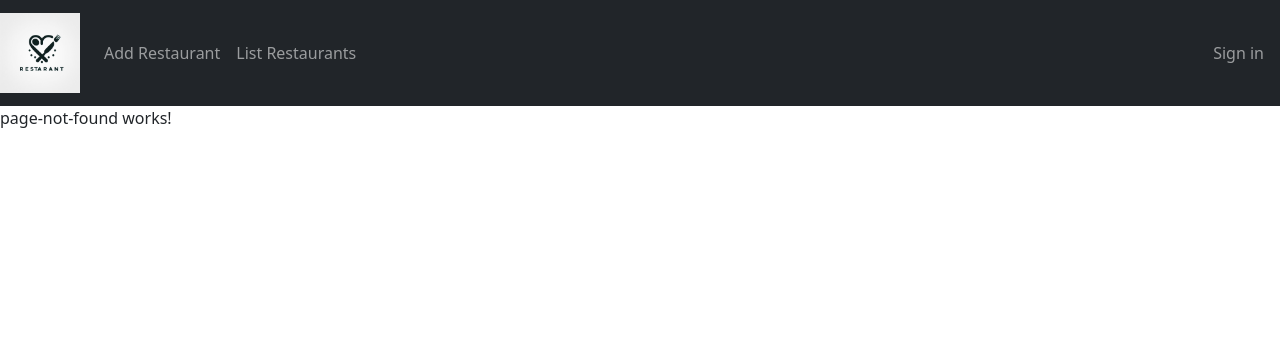
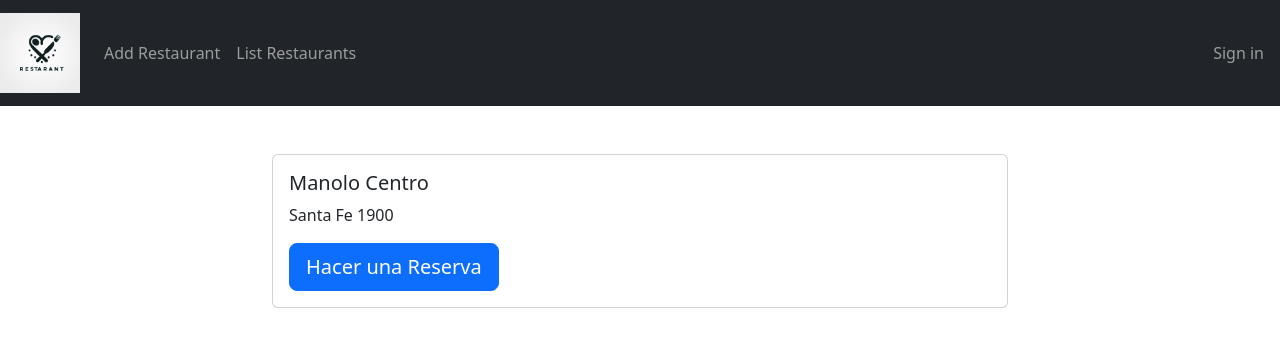
Before and after one commit to CamilaCorigliano/TPFinalUTN, an Angular app: page /view-restaurant/1 in a window 1280 px wide. Shown: the top 346 px of the page. Built offline with nearby package versions, Linux system fonts and the light colour scheme.

Commit message:
creo nuevo componente view-restaurant y le paso un restaurant estatico

```diff
--- a/src/app/app-routing.module.ts
+++ b/src/app/app-routing.module.ts
@@ -7,15 +7,16 @@ import { PageLoginComponent } from './components/page-login/page-login.component
 import { PageLogoutComponent } from './components/page-logout/page-logout.component';
 import { RegisterAddComponent } from './components/register-add/register-add.component';
 import { RestaurantListComponent } from './components/restaurant/restaurant-list/restaurant-list.component';
+import { RestaurantViewComponent } from './components/restaurant/restaurant-view/restaurant-view.component';
 
 
 const appRoutes: Routes = [
   { path: 'login', component: PageLoginComponent },
   { path: 'register', component: RegisterAddComponent },
-//  { path: 'view/:id', component: StudentViewComponent },
+  { path: 'view-restaurant/:id', component: RestaurantViewComponent },
   { path: 'logout', component:  PageLogoutComponent},
   { path: 'list-restaurants', component:  RestaurantListComponent},
-  { path: '', redirectTo: '/logout', pathMatch: 'full' },
+  { path: '', redirectTo: '/list-restaurants', pathMatch: 'full' },
   { path: '**', component : PageNotFoundComponent }
 ];
 
--- a/src/app/app.module.ts
+++ b/src/app/app.module.ts
@@ -16,6 +16,7 @@ import { PageFiltersComponent } from './components/page-filters/page-filters.com
 import { HttpClientModule } from '@angular/common/http';
 import { RestaurantService } from './services/restaurant.service/restaurant.service';
 import { NameFilterPipe } from './name-filter.pipe';
+import { RestaurantViewComponent } from './components/restaurant/restaurant-view/restaurant-view.component';
 
 
 @NgModule({
@@ -29,7 +30,8 @@ import { NameFilterPipe } from './name-filter.pipe';
     NavbarComponent,
     RestaurantListComponent,
     PageFiltersComponent,
-    NameFilterPipe
+    NameFilterPipe,
+    RestaurantViewComponent
   ],
   imports: [
     BrowserModule,
--- a/src/app/components/restaurant/restaurant-list/restaurant-list.component.html
+++ b/src/app/components/restaurant/restaurant-list/restaurant-list.component.html
@@ -15,7 +15,7 @@
                                 <i class="fa fa-star-half" *ngIf="star === 0.5"></i>
                             </span>
                         </div>
-                        <button class="btn btn-primary custom-btn custom-btn-ver">Ver</button>
+                        <button class="btn btn-primary custom-btn custom-btn-ver" [routerLink]="['/view-restaurant', restaurant.id]">Ver</button>
                         <button class="btn btn-link btn-lg custom-btn-corazon"><i class="bi bi-heart"></i></button>
 
                     </li>
--- /dev/null
+++ b/src/app/components/restaurant/restaurant-view/restaurant-view.component.html
@@ -0,0 +1,13 @@
+<div class="container mt-5">
+    <div class="row justify-content-center">
+      <div class="col-md-8">
+        <div class="card">
+          <div class="card-body">
+            <h5 class="card-title">{{ restaurant.name }}</h5>
+            <p class="card-text">{{ restaurant.address }}</p>
+            <button class="btn btn-primary btn-lg">Hacer una Reserva</button>
+          </div>
+        </div>
+      </div>
+    </div>
+  </div>
--- /dev/null
+++ b/src/app/components/restaurant/restaurant-view/restaurant-view.component.ts
@@ -0,0 +1,26 @@
+import { Component } from '@angular/core';
+import { ActivatedRoute } from '@angular/router';
+import { Restaurant } from 'src/app/models/restaurant';
+
+@Component({
+  selector: 'app-restaurant-view',
+  templateUrl: './restaurant-view.component.html',
+  styleUrls: ['./restaurant-view.component.css']
+})
+export class RestaurantViewComponent {
+
+  restaurant = new Restaurant();
+
+  constructor(private route: ActivatedRoute) {
+    this.restaurant.name = "Manolo Centro";
+    this.restaurant.address = "Santa Fe 1900";
+  }
+
+  ngOnInit() {
+    this.route.params.subscribe(params => {
+      const restaurantId = params['id'];
+      console.log("id restaurant", restaurantId);
+    });
+  }
+
+}
```
Also changed, not shown: src/app/components/restaurant/restaurant-view/restaurant-view.component.css (added), 1 other file (tests, documents, lock files or other folders).
